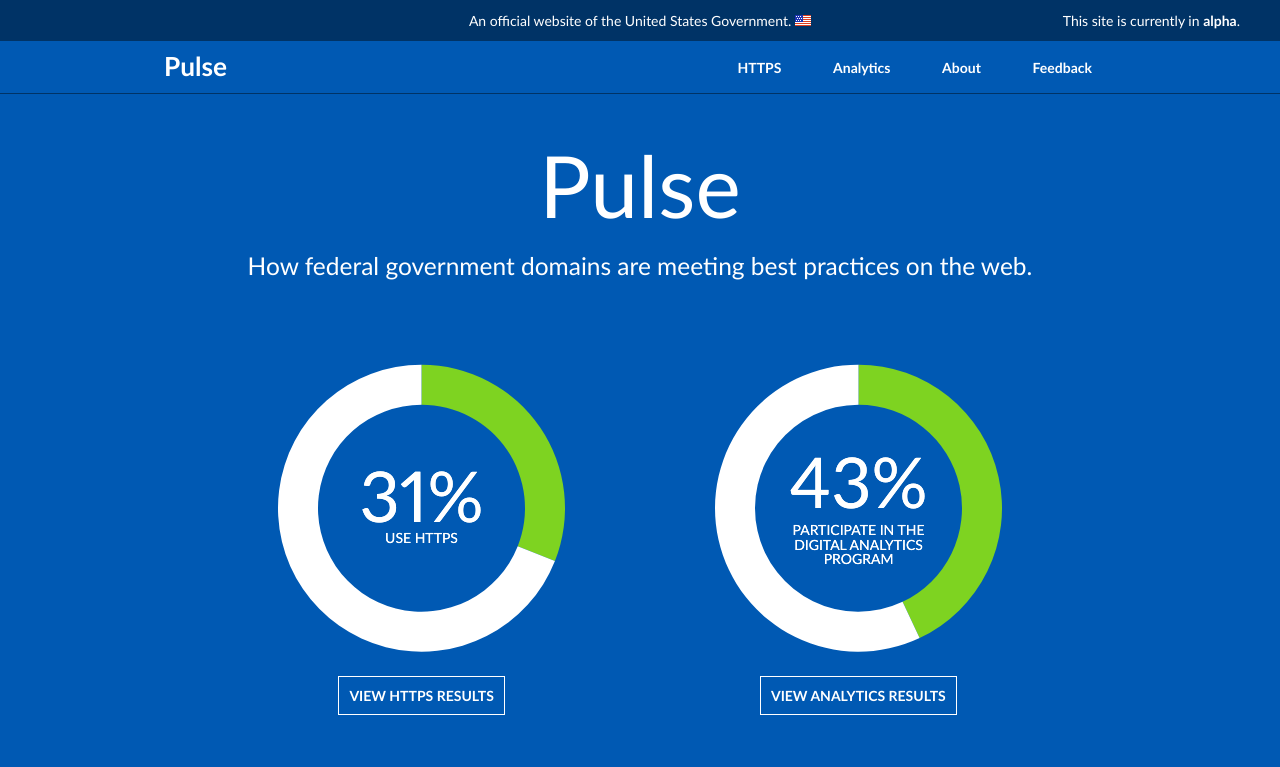
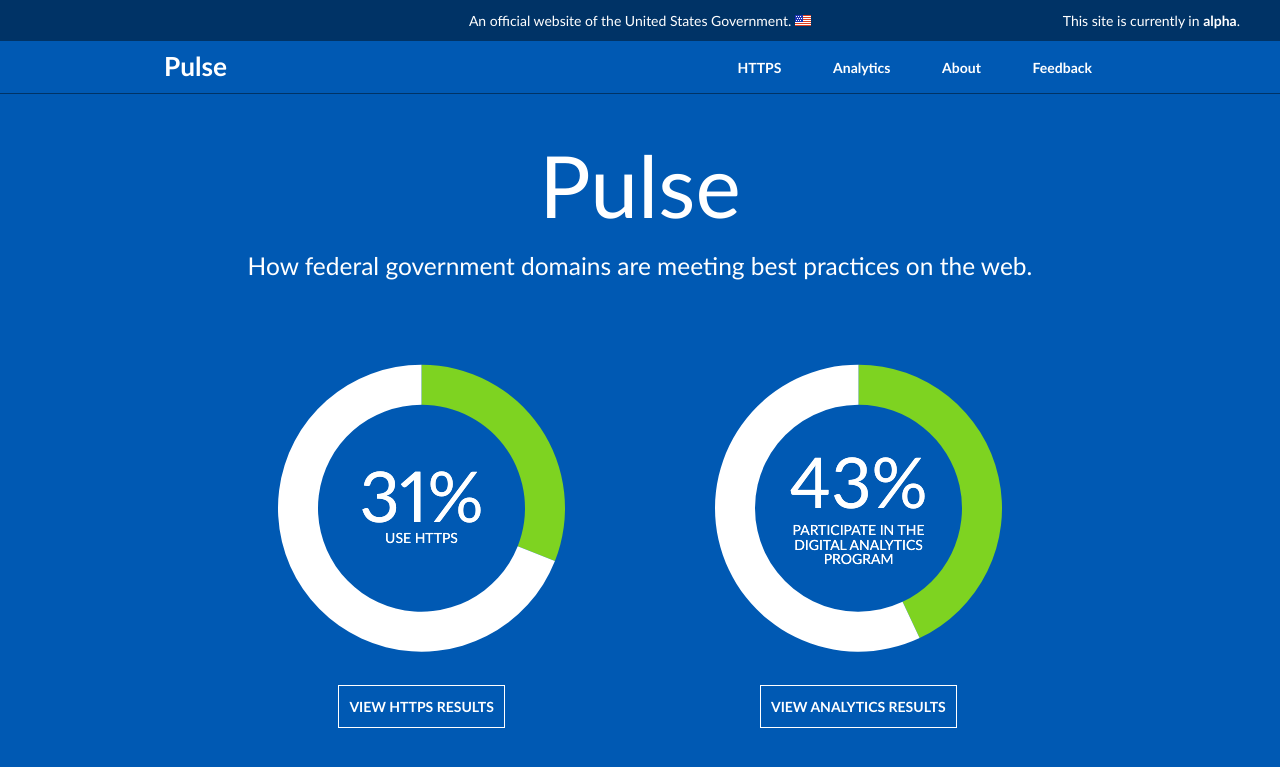
Before and after one commit to 18F/pulse, a Jekyll site: the page built from pages/index.html, in a window 1280 px wide. Shown: the top 767 px of the page. Built offline with Jekyll 4.4.1, drawn with Linux system fonts in a browser that asks for light colours; Markdown is read by kramdown in place of the engine named in the settings.

Commit message:
flexbox in generated css

```diff
--- a/assets/css/main.css
+++ b/assets/css/main.css
@@ -350,8 +350,7 @@
   background: #fff;
   -webkit-overflow-scrolling: touch;
   overflow-y: auto;
-  z-index: 999999;
-  display:none;}
+  z-index: 999999; }
   .site-header #menu-content a {
     color: #4A4A4A; }
   .site-header #menu-content ul {
@@ -363,8 +362,7 @@
     -moz-transform: translateX(0);
     -ms-transform: translateX(0);
     -o-transform: translateX(0);
-    transform: translateX(0);
-    display:block;}
+    transform: translateX(0); }
 .site-header .overlay {
   position: fixed;
   top: 0;
@@ -413,23 +411,47 @@
     display: block;
     margin-right: 3.57866%;
     width: 48.21067%;
+    display: -webkit-box;
+    display: -moz-box;
+    display: box;
+    display: -webkit-flex;
+    display: -moz-flex;
+    display: -ms-flexbox;
+    display: flex;
+    -webkit-box-orient: vertical;
+    -moz-box-orient: vertical;
+    box-orient: vertical;
+    -webkit-flex-direction: column;
+    -moz-flex-direction: column;
+    flex-direction: column;
+    -ms-flex-direction: column;
+    -webkit-box-align: center;
+    -moz-box-align: center;
+    box-align: center;
+    -webkit-align-items: center;
+    -moz-align-items: center;
+    -ms-align-items: center;
+    -o-align-items: center;
+    align-items: center;
+    -ms-flex-align: center;
+    -webkit-box-pack: center;
+    -moz-box-pack: center;
+    box-pack: center;
+    -webkit-justify-content: center;
+    -moz-justify-content: center;
+    -ms-justify-content: center;
+    -o-justify-content: center;
+    justify-content: center;
+    -ms-flex-pack: center;
     margin-bottom: 40px;
     text-align: center; }
     #home #results .https:last-child, #home #results .dap:last-child {
       margin-right: 0; }
     @media (max-width: 970px) {
       #home #results .https, #home #results .dap {
-        float: left;
-        display: block;
-        margin-right: 3.57866%;
-        width: 100%; }
-        #home #results .https:last-child, #home #results .dap:last-child {
-          margin-right: 0; } }
+        width: 100%; } }
     #home #results .https .total-value, #home #results .dap .total-value {
       font-size: 5em; }
-    @media screen and (max-width: 1024px) {
-      #home #results .https .button, #home #results .dap .button {
-        margin-left: 25px; } }
 
 #analytics #content > header, #https #content > header, #about #content > header {
   max-width: 68em;
```
Also changed, not shown: 1 other file.
